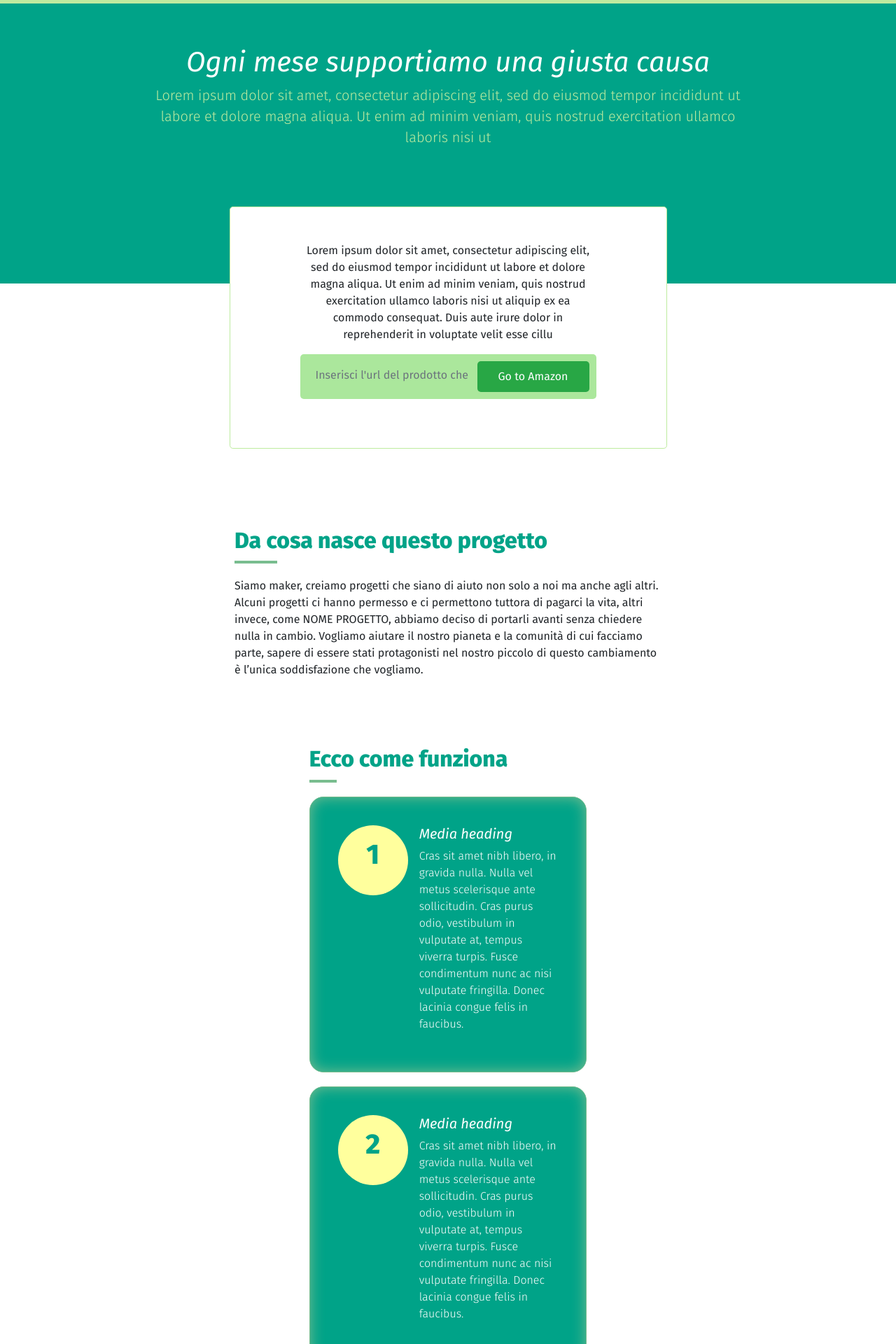
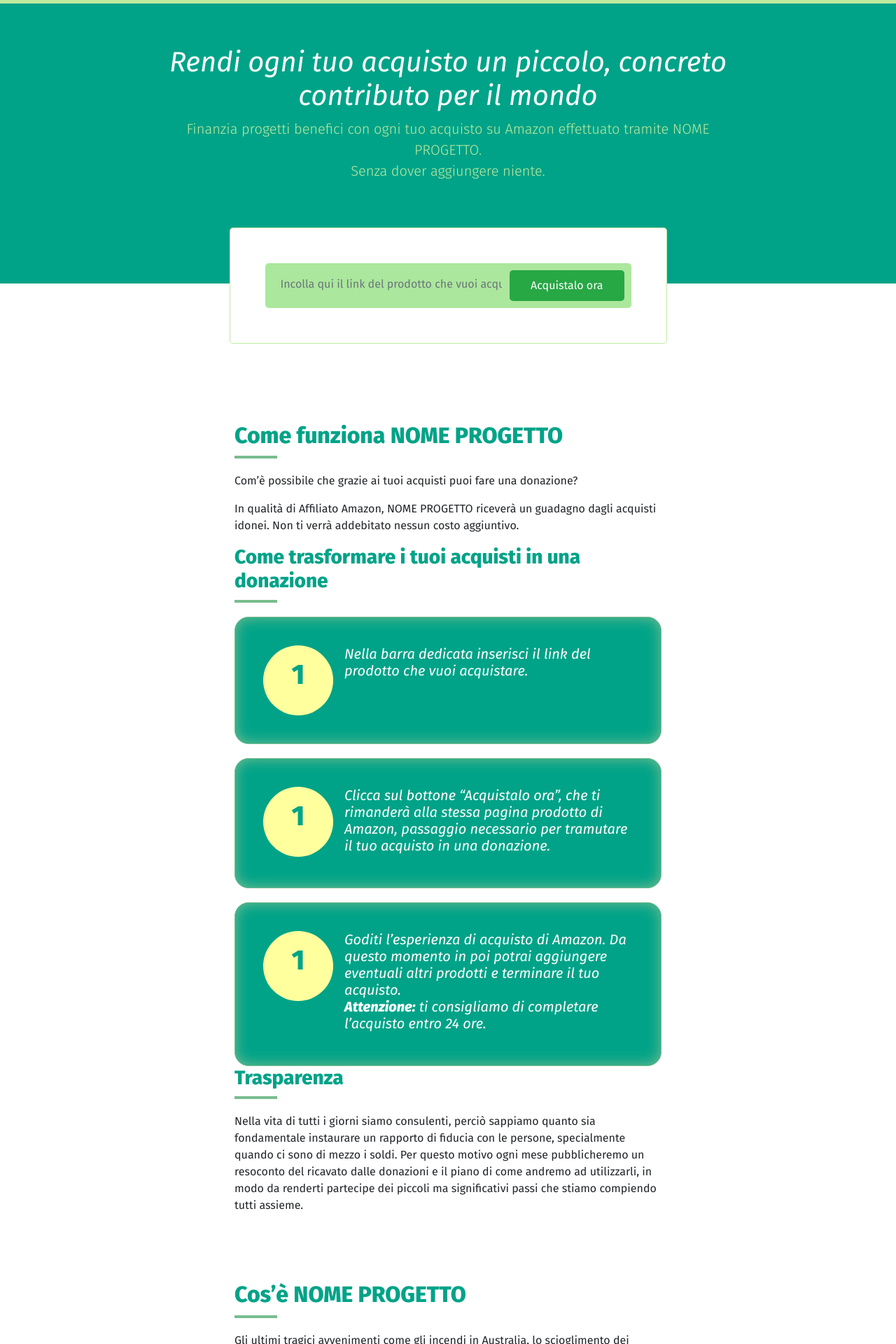
Before and after one commit to sprint-studio/charity-buy, a Jekyll site: the page built from index.html, in a window 1280 px wide. Shown: the top 1920 px of the page at 70% size. Built offline with Jekyll 4.4.1, drawn with Linux system fonts in a browser that asks for light colours; some of the changed text lies outside the part shown.

Commit message:
Added new text and site content in _data folder

```diff
--- a/_data/content.yml
+++ b/_data/content.yml
@@ -1,7 +1,52 @@
+header:
+  headline: "Rendi ogni tuo acquisto un piccolo, concreto contributo per il mondo"
+  sub-headline: "Finanzia progetti benefici con ogni tuo acquisto su Amazon effettuato tramite NOME PROGETTO.<br>Senza dover aggiungere niente."
+  placeholder: "Incolla qui il link del prodotto che vuoi acquistare"
+  btn-txt: "Acquistalo ora"
+
+how-it-works:
+  section-title: "Come funziona NOME PROGETTO"
+  section-content:
+    paragraphs:
+      - "Com’è possibile che grazie ai tuoi acquisti puoi fare una donazione?"
+      - "In qualità di Affiliato Amazon, NOME PROGETTO riceverà un guadagno dagli acquisti idonei. Non ti verrà addebitato nessun costo aggiuntivo."
+  primary-btn-text: ""
+  secondary-btn-text: ""
+  sub-sections:
+    - section-title: "Come trasformare i tuoi acquisti in una donazione"
+      section-content:
+        paragraphs:
+          - "Nella barra dedicata inserisci il link del prodotto che vuoi acquistare."
+          - "Clicca sul bottone “Acquistalo ora”, che ti rimanderà alla stessa pagina prodotto di Amazon, passaggio necessario per tramutare il tuo acquisto in una donazione."
+          - "Goditi l’esperienza di acquisto di Amazon. Da questo momento in poi potrai aggiungere eventuali altri prodotti e terminare il tuo acquisto. <br><b>Attenzione:</b> ti consigliamo di completare l’acquisto entro 24 ore."
+    - section-title: "Trasparenza"
+      section-content:
+        paragraphs:
+          - "Nella vita di tutti i giorni siamo consulenti, perciò sappiamo quanto sia fondamentale instaurare un rapporto di fiducia con le persone, specialmente quando ci sono di mezzo i soldi. Per questo motivo ogni mese pubblicheremo un resoconto del ricavato dalle donazioni e il piano di come andremo ad utilizzarli, in modo da renderti partecipe dei piccoli ma significativi passi che stiamo compiendo tutti assieme."
+
+what-is:
+  section-title: "Cos’è NOME PROGETTO"
+  section-content:
+    paragraphs:
+      - "Gli ultimi tragici avvenimenti come gli incendi in Australia, lo scioglimento dei ghiacciai e del permafrost in Antartide e la pandemia del COVID-19 ci hanno fatto riflettere più del solito. Ci hanno fatto capire quanto il nostro ecosistema e la nostra società siano fragili, motivo per cui ora più che mai dobbiamo impegnarci nel cercare di arginare questo problema."
+      - "Aiutare il pianeta con il consumismo, noto per la sua attitudine poco ecologista, non è certo il massimo. Però ti invito a fare questo ragionamento: pur sapendo che le principali aziende attive online hanno un’impronta di carbonio elevata, ti ha mai fermato dall’effettuare un acquisto?"
+      - "Sapere che Amazon nel 2018 ha generato 44.40 milioni di tonnellate metriche di CO2 [Fonte: Amazon] (lascia che lo rappresenti con gli zeri: 4.440.000.000.000.000 di grammi di CO2 generati, sono tanti vero?), ti fermerà adesso dal fare acquisti?"
+      - "Non possiamo impedire alle persone di acquistare nè tantomeno abbiamo la capacità di cambiare il mondo, stiamo solo cercando di sfruttare questa situazione per fare del bene, a costo (pressochè) zero e con pochissimo sforzo da parte tua."
+      - "<mark>Non ti spingeremo ad acquistare di più</mark>"
+      - "Vogliamo infatti che utilizzi NOME PROGETTO soltanto in caso di necessità, ovvero ogni volta che dovrai acquistare un prodotto."
+  primary-btn-text: ""
+  secondary-btn-text: ""
+
+why:
+  - section-title: "Cos’è NOME PROGETTO"
+    section-content: ""
+    primary-btn-text: ""
+    secondary-btn-text: ""
+
 team:
-    - name: "Davide Sicignani"
-      description: "This is a wider card with supporting text below as a natural lead-in to additional content. This content is a little bit longer."
-      image: "assets/img/davide-sicignani-web-developer.jpg"
-    - name: "Edoardo Erriu"
-      description: "Da sempre ho approcciato il marketing con un approccio etico e con forti implicazioni sociali. Ogni giorno do il massimo di me stesso perchè so che un’azienda che cresce assume più persone e aumenta il valore della comunità di cui fa parte."
-      image: "assets/img/edoardo-maria-erriu-web-marketing.jpg"
+  - name: "Davide Sicignani"
+    description: "This is a wider card with supporting text below as a natural lead-in to additional content. This content is a little bit longer."
+    image: "assets/img/davide-sicignani-web-developer.jpg"
+  - name: "Edoardo Erriu"
+    description: "Da sempre ho approcciato il marketing con un approccio etico e con forti implicazioni sociali. Ogni giorno do il massimo di me stesso perchè so che un’azienda che cresce assume più persone e aumenta il valore della comunità di cui fa parte."
+    image: "assets/img/edoardo-maria-erriu-web-marketing.jpg"
--- a/_includes/header.html
+++ b/_includes/header.html
@@ -6,12 +6,9 @@
         <div class="row">
           <div class="col-md-2"></div>
           <div class="col-sm-12 col-md-8">
-            <h1>Ogni mese supportiamo una giusta causa</h1>
+            <h1>{{ site.data.content.header.headline }}</h1>
             <p class="lead">
-              Lorem ipsum dolor sit amet, consectetur adipiscing elit, sed do
-              eiusmod tempor incididunt ut labore et dolore magna aliqua. Ut
-              enim ad minim veniam, quis nostrud exercitation ullamco laboris
-              nisi ut
+              {{ site.data.content.header.sub-headline }}
             </p>
           </div>
         </div>
@@ -22,25 +19,18 @@
     <div class="col-lg-3"></div>
     <div class="col-sm-12 col-lg-6">
       <div class="jumbotron text-center">
-        <p>
-          Lorem ipsum dolor sit amet, consectetur adipiscing elit, sed do
-          eiusmod tempor incididunt ut labore et dolore magna aliqua. Ut enim ad
-          minim veniam, quis nostrud exercitation ullamco laboris nisi ut
-          aliquip ex ea commodo consequat. Duis aute irure dolor in
-          reprehenderit in voluptate velit esse cillu
-        </p>
         <form>
           <div class="input-group">
             <input
               type="text"
               class="form-control"
-              placeholder="Inserisci l'url del prodotto che vuoi acquistare"
-              aria-label="Recipient's username"
+              placeholder="{{ site.data.content.header.placeholder }}"
+              aria-label=""
               aria-describedby="basic-addon2"
             />
             <div class="input-group-append">
               <button class="btn btn-success" type="button">
-                Go to Amazon
+                {{ site.data.content.header.btn-txt }}
               </button>
             </div>
           </div>
--- a/_includes/how-it-works.html
+++ b/_includes/how-it-works.html
@@ -1,20 +1,41 @@
+{% assign data = site.data.how-it-works %}
+
 <section id="how-it-works">
   <div class="row">
-    <div class="col-md-4"></div>
-    <div class="col-sm-12 col-md-4">
-      <h2 class="section-title">Ecco come funziona</h2>
-      {% for step in site.data.how_it_works.steps %}
-      {% assign module = step.number | modulo:2 %}
-      <div class="media">
-        <div class="media-image mr-3">
-          <p>{{ step.number }}</p>
-        </div>
-        <div class="media-body">
-          <h5 class="media-title mt-0">{{ step.title }}</h5>
-          <p class="media-content">{{ step.description }}</p>
+    <div class="col-md-3"></div>
+    <div class="col-sm-12 col-md-6">
+      <div class="row">
+        <div class="col-12">
+            <h2 class="section-title">{{ site.data.content.how-it-works.section-title }}</h2>
+            {% for paragraph in site.data.content.how-it-works.section-content.paragraphs %}
+              <p>{{ paragraph }}</p>
+            {% endfor %}
         </div>
       </div>
-    {% endfor %}
+      <div class="row">
+        <div class="col-12">
+          <h3 class="section-title">{{ site.data.content.how-it-works.sub-sections[0].section-title }}</h3>
+          {% for step in site.data.content.how-it-works.sub-sections[0].section-content.paragraphs %}
+            <div class="media">
+              <div class="media-image mr-3">
+                <p>1</p>
+              </div>
+              <div class="media-body">
+                <h5 class="media-title mt-0">{{ step }}</h5>
+                <!--<p class="media-content">{{ step }}</p>-->
+              </div>
+            </div>
+          {% endfor %}
+        </div>
+      </div>
+      <div class="row">
+        <div class="col-12">
+          <h3 class="section-title">{{ site.data.content.how-it-works.sub-sections[1].section-title }}</h3>
+          {% for paragraph in site.data.content.how-it-works.sub-sections[1].section-content.paragraphs %}
+            <p>{{ paragraph }}</p>
+          {% endfor %}
+        </div>
+      </div>
     </div>
   </div>
 </section>
--- a/_includes/team.html
+++ b/_includes/team.html
@@ -1,10 +1,10 @@
 <section id="team" class="bg-dark-green">
   <div class="row">
-    <div class="col-2"></div>
-    <div class="col-8">
+    <div class="col-3"></div>
+    <div class="col-6">
       <h2 class="section-title">Chi siamo</h2>
       <div class="row">
-        <div class="col-md-2"></div>
+        <div class="col-md-1"></div>
         {% for member in site.data.content.team %}
         <div class="col-md-4">
           <div class="card border-0">
@@ -17,6 +17,7 @@
             </div>
           </div>
         </div>
+        <div class="col-md-1"></div>
         {% endfor %}
       </div>
     </div>
--- /dev/null
+++ b/_includes/what-is.html
@@ -0,0 +1,11 @@
+<section id="what-is">
+  <div class="row">
+    <div class="col-md-3"></div>
+    <div class="col-sm-12 col-md-6">
+        <h2 class="section-title">{{ site.data.content.what-is.section-title }}</h2>
+        {% for paragraph in site.data.content.what-is.section-content.paragraphs %}
+          <p>{{ paragraph }}</p>
+        {% endfor %}
+    </div>
+  </div>
+</section>
--- a/_includes/why.html
+++ /dev/null
@@ -1,17 +0,0 @@
-<section id="why">
-  <div class="row">
-    <div class="col-md-3"></div>
-    <div class="col-sm-12 col-md-6">
-      <h2 class="section-title">Da cosa nasce questo progetto</h2>
-      <p class="section-content">
-        Siamo maker, creiamo progetti che siano di aiuto non solo a noi ma anche
-        agli altri. Alcuni progetti ci hanno permesso e ci permettono tuttora di
-        pagarci la vita, altri invece, come NOME PROGETTO, abbiamo deciso di
-        portarli avanti senza chiedere nulla in cambio. Vogliamo aiutare il
-        nostro pianeta e la comunità di cui facciamo parte, sapere di essere
-        stati protagonisti nel nostro piccolo di questo cambiamento è l’unica
-        soddisfazione che vogliamo.
-      </p>
-    </div>
-  </div>
-</section>
--- a/_layouts/default.html
+++ b/_layouts/default.html
@@ -4,8 +4,8 @@
   <body id="page-top" class="index">
     <div class="container-fluid">
       {% include header.html %}
-      {% include why.html %}
       {% include how-it-works.html %}
+      {% include what-is.html %}
       {% include team.html %}
       {{ content }}
       {% include call-to-action.html %}
--- a/assets/css/style.scss
+++ b/assets/css/style.scss
@@ -34,6 +34,8 @@
 
   .section-title {
     margin-bottom: 20px;
+    color: $dark-green;
+    font-weight: $secondary-font-weight;
 
     &:after {
       content: "";
@@ -47,9 +49,6 @@
 
 .container-fluid {
   padding: 0px;
-}
-
-.jumbotron {
 }
 
 header#header {
@@ -68,11 +67,11 @@
   }
 
   .jumbotron {
-    min-height: 250px;
+    min-height: 100px;
     background-color: white;
     //box-shadow: 0px 0px 10px $light-green;
-    margin-top: -110px;
-    padding: 50px 100px 70px 100px;
+    margin-top: -80px;
+    padding: 50px;
     border: 1px solid $light-green;
   }
 
```
Also changed, not shown: _pages/page1.md (deleted, +0 -41 lines), 2 other files.
